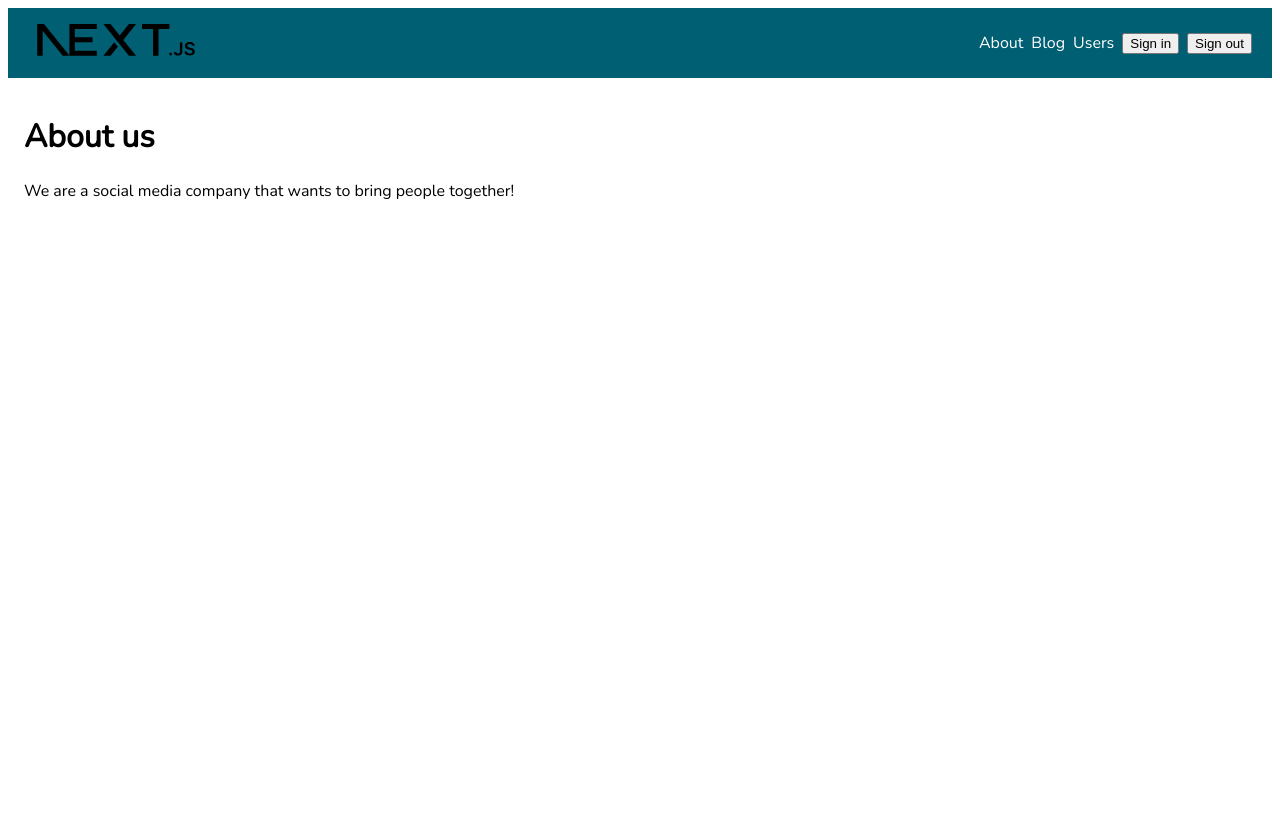
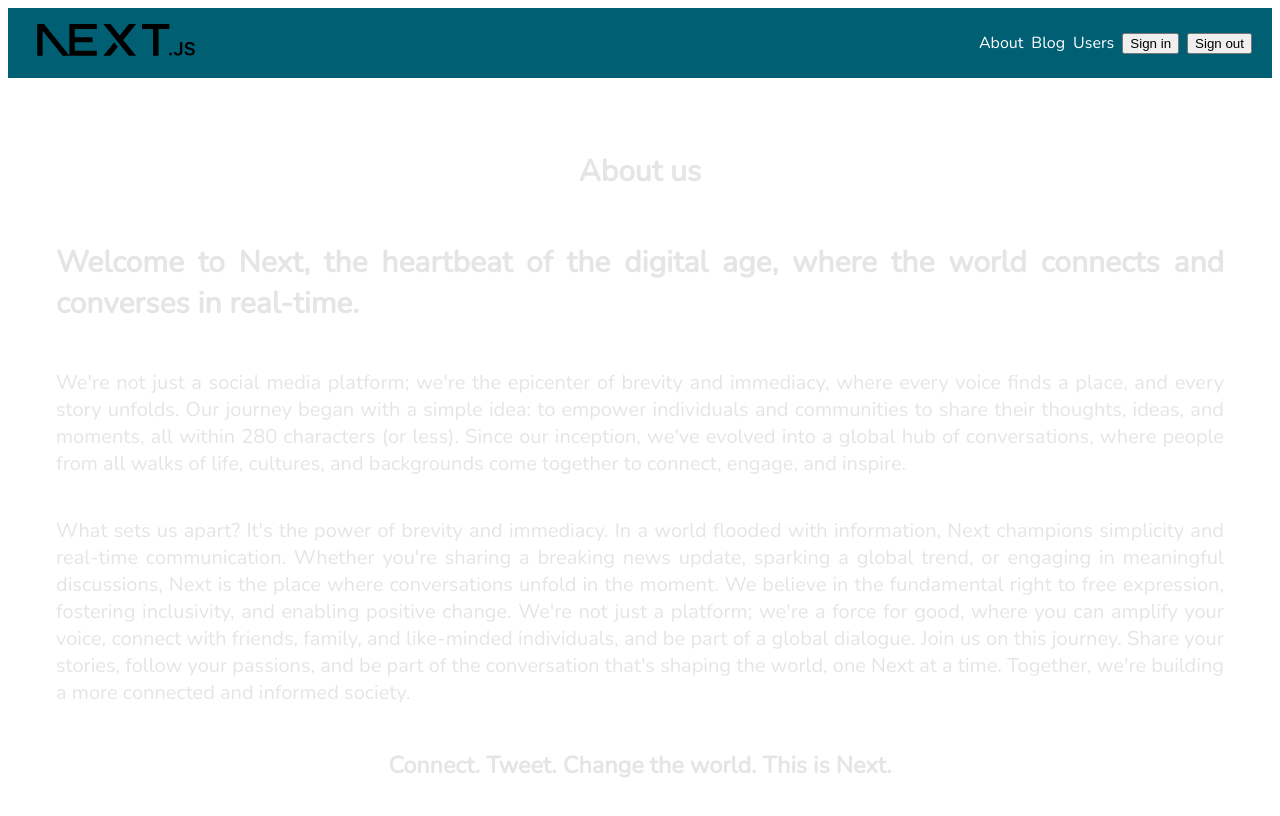
Before and after one commit to Jakub-Pinkowski/Social-Media, a Next.js app: page /about in a window 1280 px wide. Shown: the top 816 px of the page. Built offline with nearby package versions, Linux system fonts and the light colour scheme; no server answers.

Commit message:
Updated about page

```diff
--- /dev/null
+++ b/app/about/page.module.css
@@ -0,0 +1,10 @@
+.about {
+    display: flex;
+    flex-direction: column;
+    text-align: justify;
+    align-items: center;
+    margin: 2rem;
+    height: 100vh;
+    font-size: 20px;
+    color: var(--light-gray)
+}
--- a/app/about/page.tsx
+++ b/app/about/page.tsx
@@ -1,4 +1,6 @@
 import { Metadata } from 'next'
+
+import styles from './page.module.css'
 
 export const dynamic = 'force-static'
 
@@ -9,9 +11,34 @@ export const metadata: Metadata = {
 
 export default function Blog() {
     return (
-        <div>
+        <section className={styles.about}>
             <h1>About us</h1>
-            <p>We are a social media company that wants to bring people together!</p>
-        </div>
+            <h2>
+                Welcome to Next, the heartbeat of the digital age, where the world connects and
+                converses in real-time.
+            </h2>
+            <p>
+                We're not just a social media platform; we're the epicenter of brevity and
+                immediacy, where every voice finds a place, and every story unfolds. Our journey
+                began with a simple idea: to empower individuals and communities to share their
+                thoughts, ideas, and moments, all within 280 characters (or less). Since our
+                inception, we've evolved into a global hub of conversations, where people from all
+                walks of life, cultures, and backgrounds come together to connect, engage, and
+                inspire.
+            </p>
+            <p>
+                What sets us apart? It's the power of brevity and immediacy. In a world flooded with
+                information, Next champions simplicity and real-time communication. Whether you're
+                sharing a breaking news update, sparking a global trend, or engaging in meaningful
+                discussions, Next is the place where conversations unfold in the moment. We believe
+                in the fundamental right to free expression, fostering inclusivity, and enabling
+                positive change. We're not just a platform; we're a force for good, where you can
+                amplify your voice, connect with friends, family, and like-minded individuals, and
+                be part of a global dialogue. Join us on this journey. Share your stories, follow
+                your passions, and be part of the conversation that's shaping the world, one Next at
+                a time. Together, we're building a more connected and informed society.
+            </p>
+            <h3>Connect. Tweet. Change the world. This is Next.</h3>
+        </section>
     )
 }
--- a/app/globals.css
+++ b/app/globals.css
@@ -3,6 +3,7 @@
     --red: #c1121f;
     --green: #588157;
     --dark-blue: #001219;
+    --dark-gray: #403d39;
     --light-gray: #e5e5e5;
 }
 
--- a/components/FollowButton/FollowButton.tsx
+++ b/components/FollowButton/FollowButton.tsx
@@ -9,9 +9,15 @@ interface Props {
 export default async function FollowButton({ targetUserId }: Props) {
     const session = await getServerSession()
 
+    console.log('session', session)
+
     const currentUserId = await prisma.user
         .findUnique({ where: { email: session?.user?.email! } })
         .then((user) => user?.id!)
+
+    if (!currentUserId) {
+        return <p>Log in via Google Account to follow other users</p>
+    }
 
     const isFollowing = await prisma.follows.findFirst({
         where: { followerId: currentUserId, followingId: targetUserId },
```
